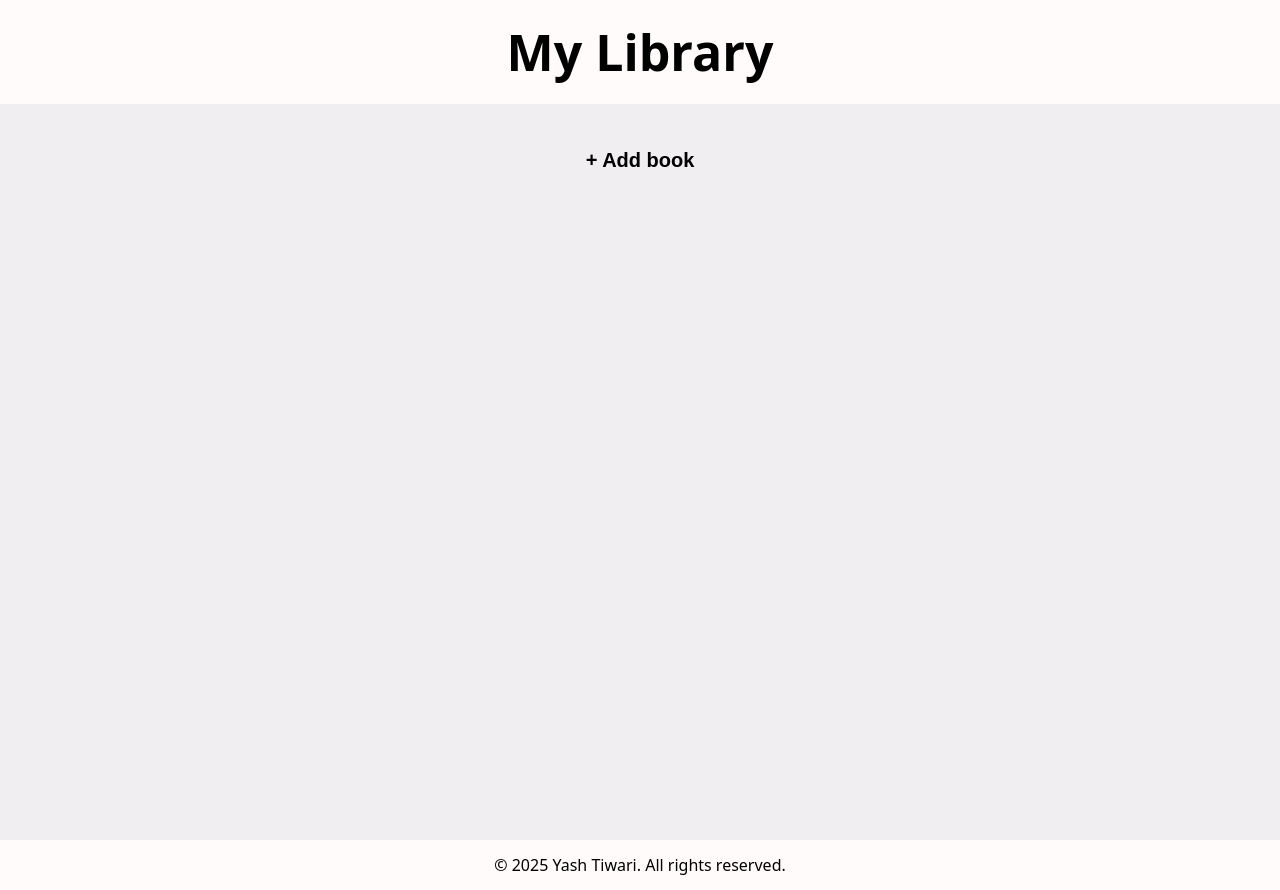
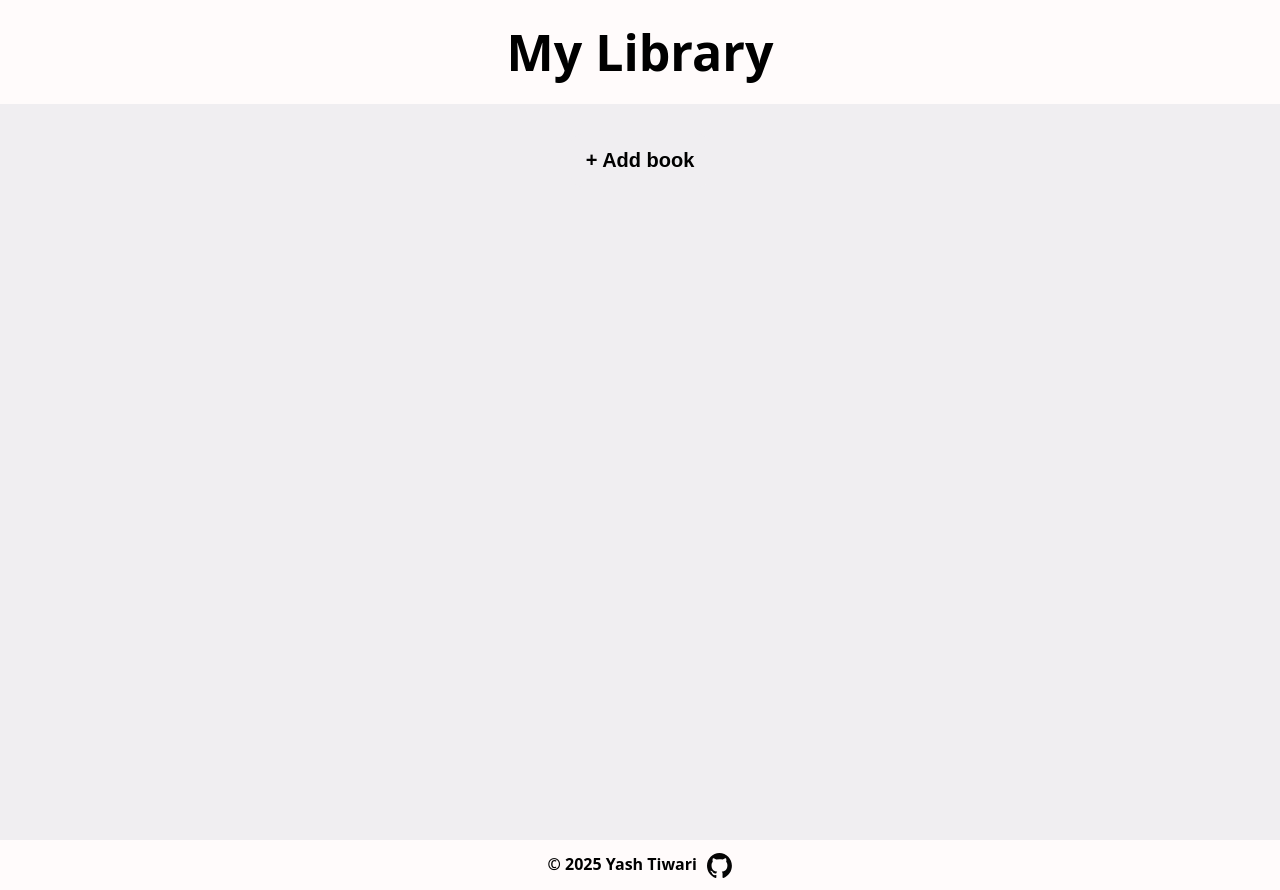
Before and after one commit to YashRTech/Odin-Library, a plain HTML site: page index.html in a window 1280 px wide. Drawn offline with Linux system fonts and the light colour scheme.

Commit message:
Added github link

```diff
--- a/index.html
+++ b/index.html
@@ -52,7 +52,8 @@
 
 
     <footer>
-        <p>© 2025 Yash Tiwari. All rights reserved.</p>
+        <p>© 2025 Yash Tiwari <a href="https://github.com/YashRTech/Odin-Library" target="_blank"><img
+                    src="github-mark.svg" alt="github" height="25" width="auto"></a></p>
     </footer>
 
     <script src="script.js"></script>
--- a/style.css
+++ b/style.css
@@ -148,8 +148,16 @@ footer {
   align-items: center;
   background-color: var(--white);
   margin-top: 40px;
+  font-weight: 600;
 }
-
+footer p{
+  display: flex;
+  gap: 10px;
+}
+footer p a{
+  display: flex;
+  align-items: center;
+}
 
 
 @media (width>=600px) {
```
Also changed, not shown: github-mark.svg (added).
